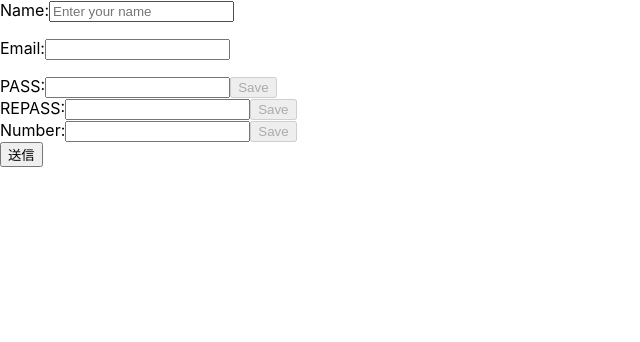
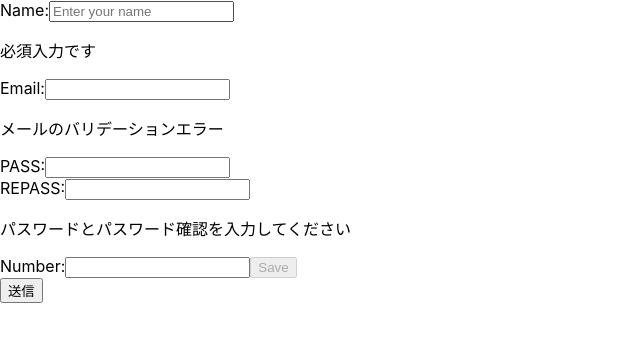
Before and after one commit to kenta-0615/react-task-app, a React (Create React App) app: page / in a window 1280 px wide. Shown: the top 342 px of the page, without its empty margins (0-640 px from the left). Built offline with nearby package versions, Linux system fonts and the light colour scheme.

Commit message:
passwordコンポーネントの修正

```diff
--- a/src/component/inputForm/PasswordInput.jsx
+++ b/src/component/inputForm/PasswordInput.jsx
@@ -1,65 +1,27 @@
 import React from "react";
-import { useState, memo } from "react";
 
-export const PasswordInput = memo(() => {
-    const [password, setPassword] = useState('');
-    console.log(password);
-
-    const [confirm, setConfirm] = useState('');
-    console.log(confirm);
-
-    const isValid = password != null && password.trim().length > 0;
-    console.log(isValid);
-
-    const bothFieldsAreFilled = password && confirm;
-    console.log(bothFieldsAreFilled);
-
-    const passwordMatch = password === confirm;
-    console.log(passwordMatch);
-
-
-    return(
+export const PasswordInput = (p) => {
+  return (
     <div>
       <form>
-            <label>
-                PASS:
-            </label>
-            <input type="password"
+        <label>PASS:</label>
+        <input
+          type="password"
           name="password"
-                   value={password}
-                   onChange={(e) => {setPassword(e.target.value)}}
+          value={p.password}
+          onChange={p.onChangePass}
         />
-            <button disabled={!isValid}>Save</button>
       </form>
       <form>
-            <label>
-                REPASS:
-            </label>
+        <label>REPASS:</label>
         <input
           type="password"
           name="confirm"
-            value={confirm}
-            onChange={(e) => {setConfirm(e.target.value)}}
+          value={p.confirm}
+          onChange={p.onChangeConfirm}
         />
-            {bothFieldsAreFilled ?
-            (passwordMatch ?
-            (
-            <div>
-                <i>check_circle</i>
-                Password match
-            </div>
-
-            ) :
-            (
-                <div>
-                    <i>report</i>
-                    Password do not match
-                </div>
-            )
-            ) : null
-        }
-        <button disabled={!isValid}>Save</button>
+        {p.errorMessage && <p>{p.errorMessage}</p>}
       </form>
     </div>
-    )
-});
+  );
+};
--- a/src/pages/LoginPage.jsx
+++ b/src/pages/LoginPage.jsx
@@ -10,6 +10,8 @@ export const LoginPage = memo(() => {
   //  stateの定義
   const [name, setName] = useState("");
   const [email, setEmail] = useState("");
+  const [password, setPassword] = useState("");
+  const [confirm, setConfirm] = useState("");
 
   // バリデーションチェックのロジック
   const nameErrorMessage = () => {
@@ -29,6 +31,16 @@ export const LoginPage = memo(() => {
     return "";
   };
 
+  const passwordErrorMessage = () => {
+    const bothFieldsAreFilled = password && confirm;
+    const passwordMatch = password === confirm;
+
+    if (!bothFieldsAreFilled)
+      return "パスワードとパスワード確認を入力してください";
+    if (!passwordMatch) return "パスワードが一致していません";
+    return "";
+  };
+
   //    stateを更新する関数たち
   const changeName = (e) => {
     setName(e.target.value);
@@ -38,19 +50,33 @@ export const LoginPage = memo(() => {
     setEmail(e.target.value);
   };
 
+  const changePass = (e) => {
+    setPassword(e.target.value);
+  };
+
+  const changeConfirm = (e) => {
+    setConfirm(e.target.value);
+  };
+
   return (
     <div>
       <TextName
         name={name}
         onChange={changeName}
-        errorMessage={nameErrorMessage}
+        errorMessage={nameErrorMessage()}
       />
       <EmailAddressInput
         email={email}
         onChange={changeEmail}
-        errorMessage={emailErrorMessage}
+        errorMessage={emailErrorMessage()}
       />
-      <PasswordInput />
+      <PasswordInput
+        password={password}
+        onChangePass={changePass}
+        confirm={confirm}
+        onChangeConfirm={changeConfirm}
+        errorMessage={passwordErrorMessage()}
+      />
       <TelephoneNumberInput />
       <SubmitButton />
     </div>
```
Lines whose indentation alone changed are shown as unchanged.
